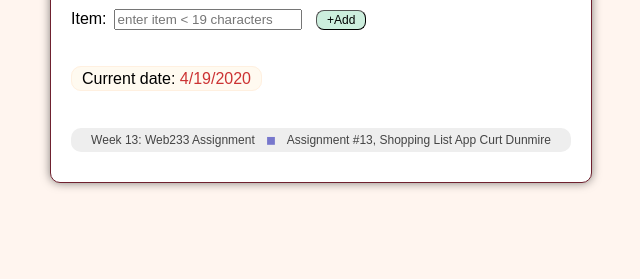
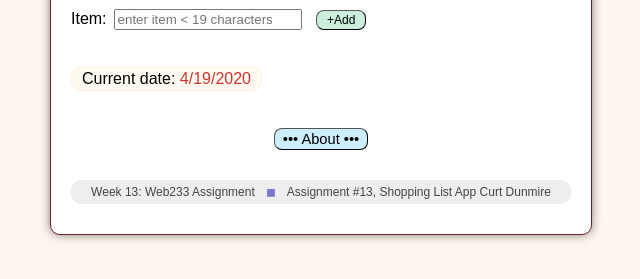
Before and after one commit to webman2020/week13, a plain HTML site: page index.html in a window 1280 px wide. Shown: the part 109-388 px from the top of the page, without its empty margins (319-959 px from the left). Drawn offline with Linux system fonts and the light colour scheme.

Commit message:
Add files via upload

```diff
--- a/index.html
+++ b/index.html
@@ -38,6 +38,10 @@ maxlength="18" placeholder="enter item < 19 characters" />
 
 <p class="DateControl"><span class="DateControl2" id="Date"></span></p>
 
+<p class="CtrAbout">
+<input class="button" id="About" type="button" value="&bull;&bull;&bull; About &bull;&bull;&bull;" onclick="About()" />
+</p>
+
 <footer><span class="NoBr">Week 13: Web233 Assignment</span> <span class="SqBull">&#9724;</span>
 <span class="NoBr">Assignment #13, Shopping List App</span>
 <br class="FootBrk"><span class="NoBr">Curt Dunmire</span></footer>
--- a/script.js
+++ b/script.js
@@ -17,7 +17,7 @@ function WhenLoad()	{
 	//	v4.0 save cookie
 	//	v4.0 read cookie when page loads and displays
 
-	alert("Welcome to 'Shopping List' App!\n\nCreated by Rock Valley College\n**Javascript(Web233) Students**\n\nQuestions?\nemail Professor Chuck Konkol\nc.konkol@rockvalleycollege.edu\n\nRegister @ RockValleyCollege.edu\n\n");
+	About();
 	PopulateShoppingListonload();
 	DisplayShoppingLists();
 	ttt = setTimeout("ClearFocus()", 1500);
@@ -25,6 +25,12 @@ function WhenLoad()	{
 
 
 // ——————————————————————————————————————————————————————
+// CLICKING ABOUT BUTTON LAUNCHES ALERT ABOUT APP
+
+function About() {
+	alert("Welcome to the \"Shopping List\" App!\n\nCreated by: Curt Dunmire\n**Javascript (Web233) Student**\n\nQuestions?\nemail Professor Chuck Konkol\nc.konkol@rockvalleycollege.edu\n\nRegister @ RockValleyCollege.edu\n\n");
+}
+
 
 var MyItems = {
 	Name:"", Price:""
--- a/style.css
+++ b/style.css
@@ -37,12 +37,15 @@ h1		{ color: #339; margin: 10px 0 30px 0; text-align: center; }
 .RemovalButtonContainer	{ width: 130px; float: right; }
 .DividerLine		{ width: 451px; height: 2px; border-bottom: 1px solid #77f; margin-bottom: 2px; clear: both; }
 .EndItems		{ clear: both; height: 3px; }
+.CtrAbout		{ text-align: center; }
 
 label	{ float:right; padding-right: 5px; /*	text-indent: 5px; */	}
 
 #Wrapper	{ width: 500px; margin: 20px auto; padding: 20px; border-radius: 10px 10px;
 		box-shadow: inset 0 1px 2px rgba(255, 255, 255, 0.3), 0 0 10px rgba(10, 10, 10, .5);
 		border: 1px solid #6f212f; background-color: #fff; }
+#About		{ vertical-align: middle; background-color: #cef; padding: 2px 8px;
+		border-radius: 8px; font-size: 11pt; border-width: 1px; }
 
 
 /* —————————	FORM STYLES	*/
```
